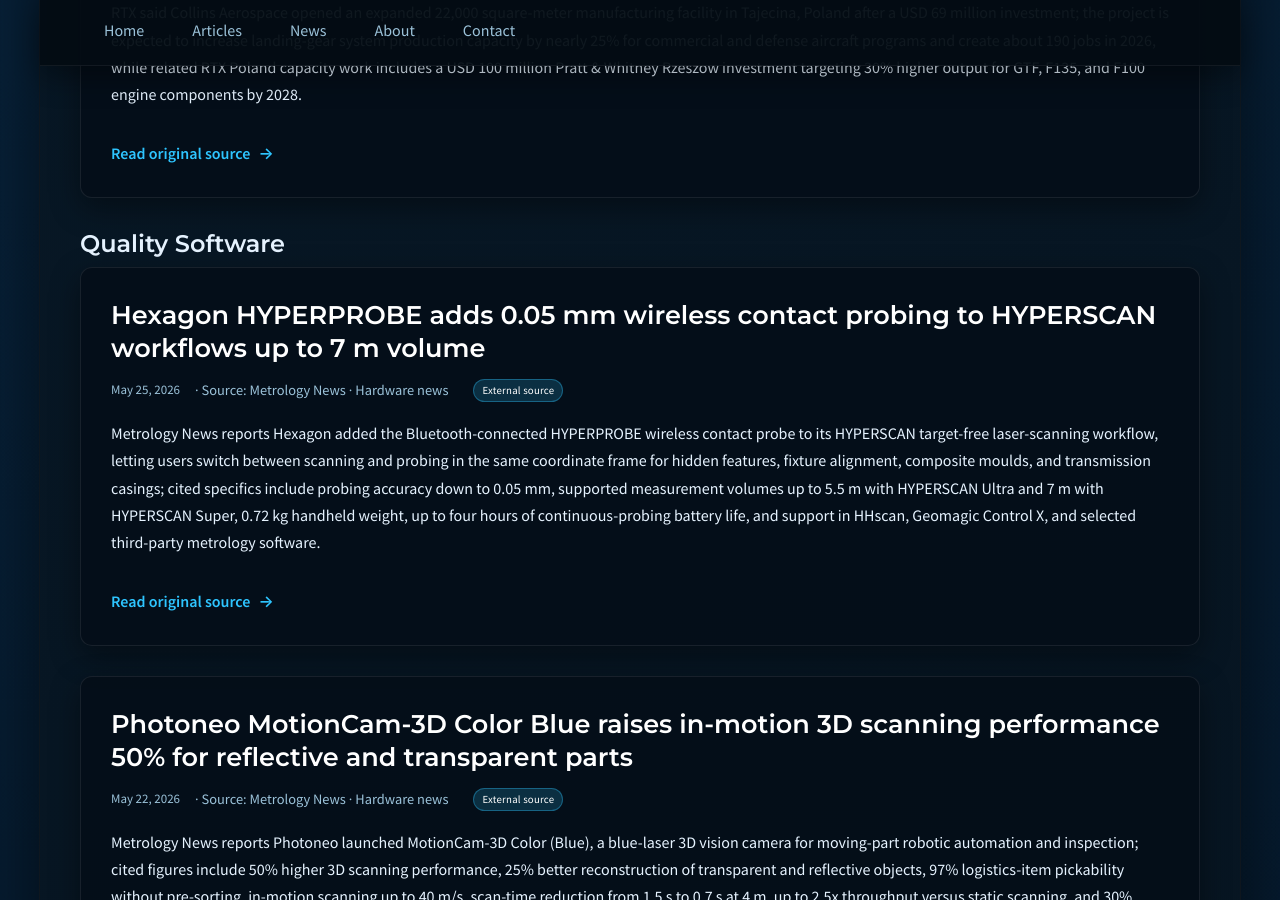
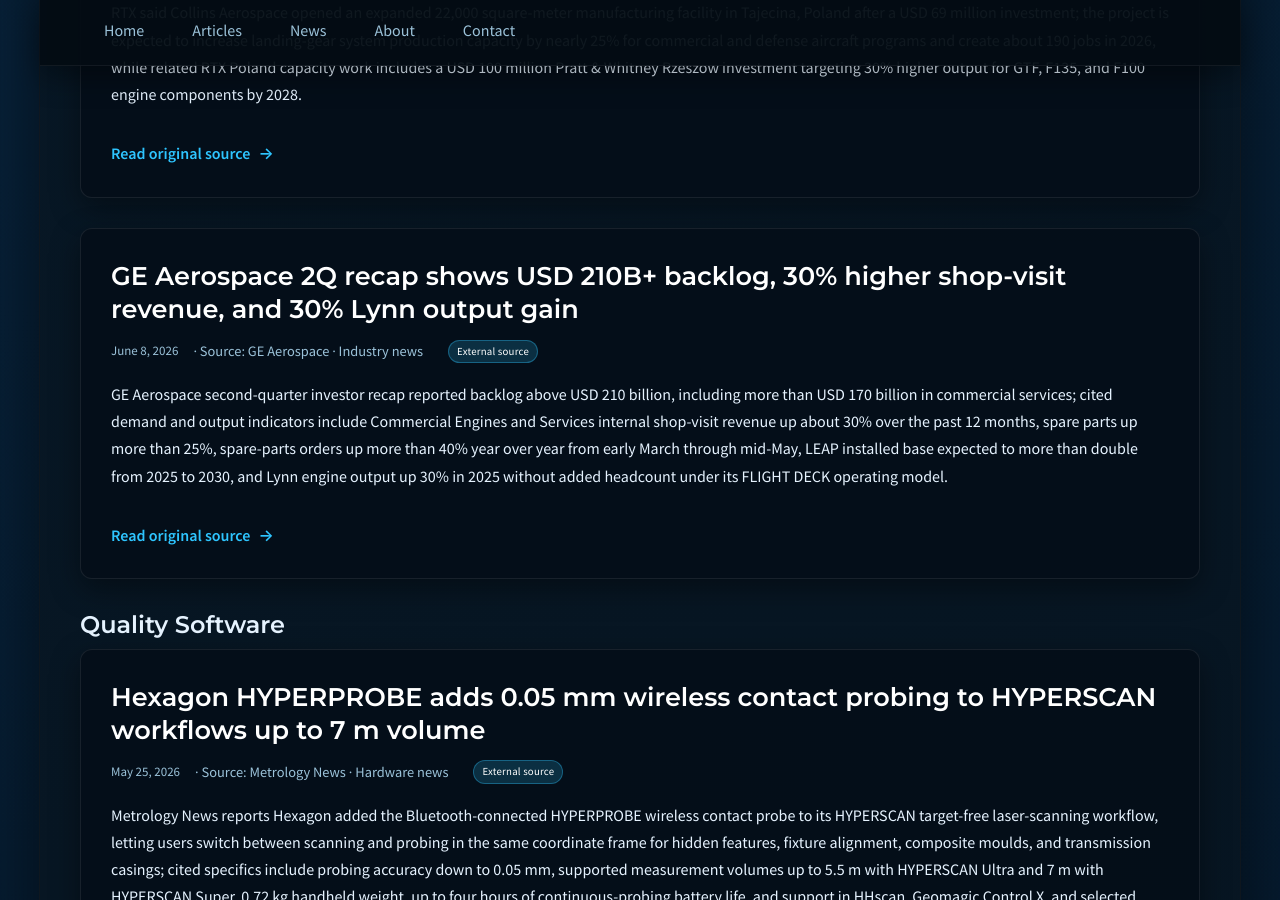
Before and after one commit to JohnForeman/MetrologyCentral, a Jekyll site: the page built from news.md, in a window 1280 px wide and 900 px high, scrolled down 2848 px. Built offline with Jekyll 4.4.1, drawn with Linux system fonts in a browser that asks for light colours.

Commit message:
Update manufacturing news sweep

```diff
--- a/_data/news.yml
+++ b/_data/news.yml
@@ -1507,3 +1507,18 @@
     Mercedes-Benz, Daimler Truck, and PepsiCo, making it a measurable factory-automation
     signal rather than generic AI positioning.
   url: https://metrology.news/sereact-raises-110m-to-scale-physical-ai-and-bring-thinking-robots-to-industry/
+- date: '2026-06-08'
+  title: GE Aerospace 2Q recap shows USD 210B+ backlog, 30% higher shop-visit revenue,
+    and 30% Lynn output gain
+  source: GE Aerospace
+  sector: aerospace_defense_manufacturing
+  kind: industry_news
+  summary: GE Aerospace second-quarter investor recap reported backlog above USD 210
+    billion, including more than USD 170 billion in commercial services; cited demand
+    and output indicators include Commercial Engines and Services internal shop-visit
+    revenue up about 30% over the past 12 months, spare parts up more than 25%, spare-parts
+    orders up more than 40% year over year from early March through mid-May, LEAP
+    installed base expected to more than double from 2025 to 2030, and Lynn engine
+    output up 30% in 2025 without added headcount under its FLIGHT DECK operating
+    model.
+  url: https://www.geaerospace.com/news/investor-relations/ir-updates/2q26-recent-events-recap
```
